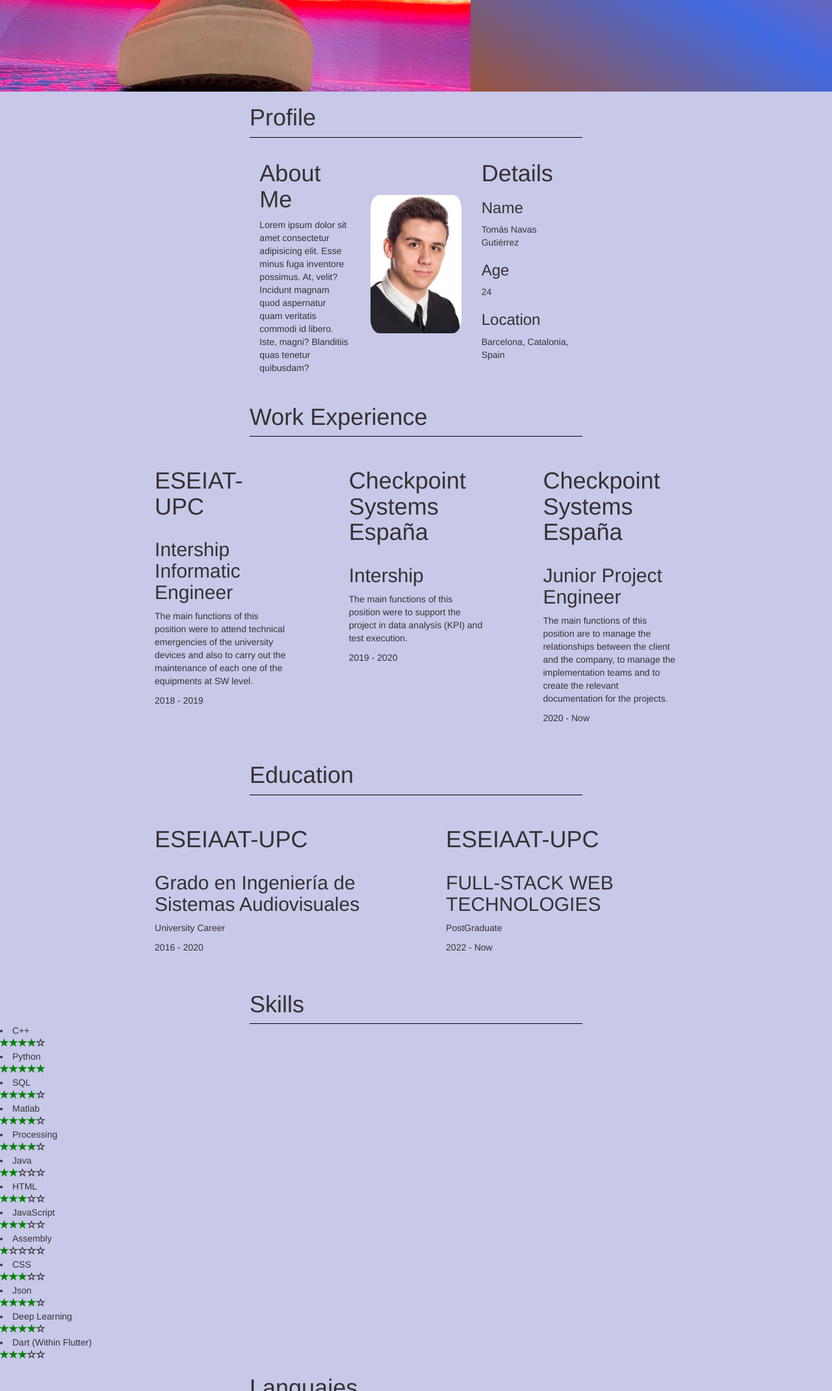
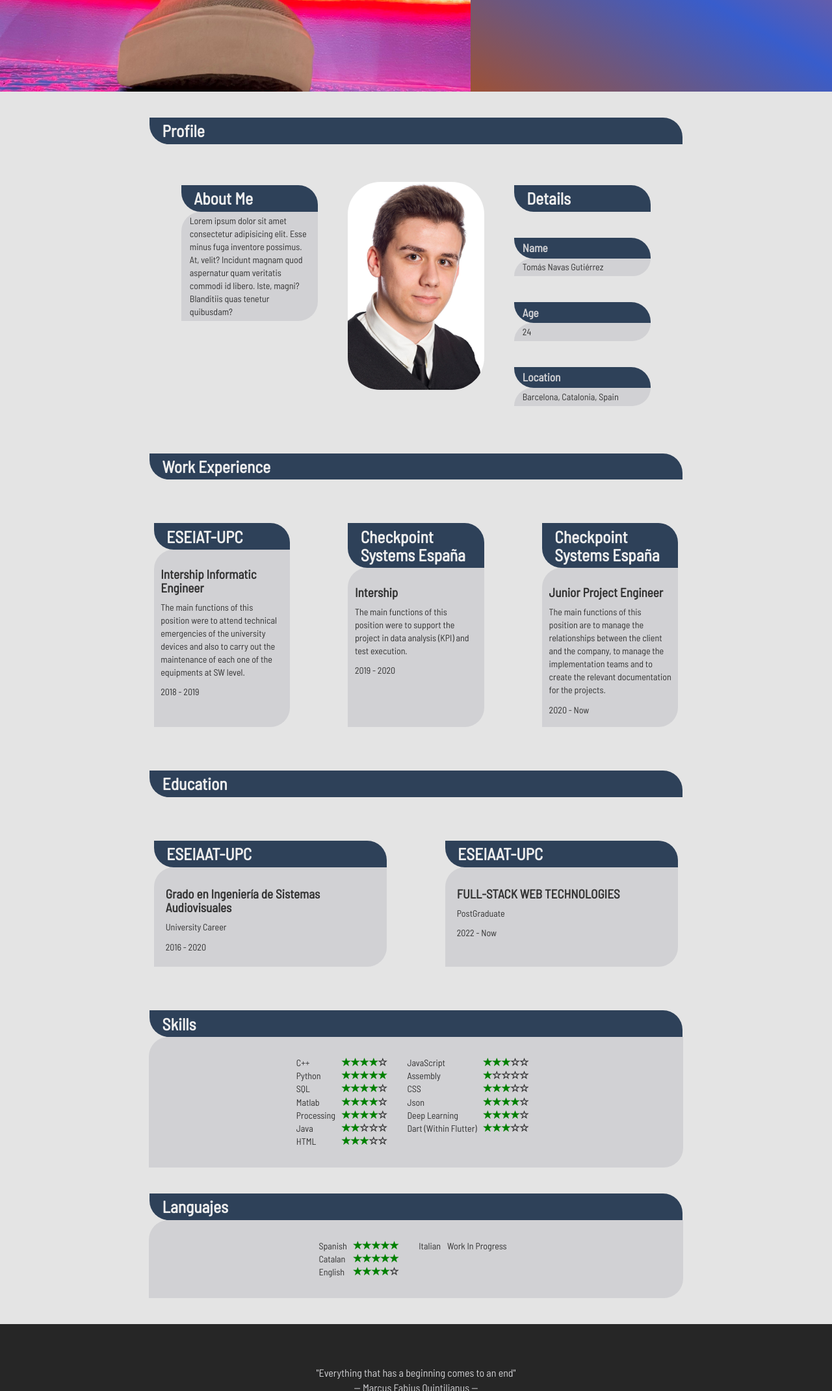
Before and after one commit to Zhomas06/Web-page, a plain HTML site: page index.html in a window 1280 px wide. Shown: the part 659-2800 px from the top of the page at 65% size. Drawn offline with nearby package versions, Linux system fonts and the light colour scheme.

Commit message:
I implemented the main stiles to the page. Still pending few topics.

```diff
--- a/custom_index.css
+++ b/custom_index.css
@@ -1,8 +1,42 @@
 body {
   margin: 0px;
   height: 100%;
-  background-color: rgb(200, 200, 233);
+
+  --color_1: #2e4159;
+  --color_2: #d1d1d4;
+  --color_3: #e4e4e4;
+  --color_4: #eeeeee;
+
+
+  background-color: var(--color_3);
+  font-family: 'Barlow Semi Condensed';
 }
+
+h1 {
+  color: var(--color_4);
+  font-size: 2vw;
+  font-weight: bold;
+  padding: 0.5vw 0.5vw 0.5vw 1.5vw;
+  border-radius: 0px 30px;
+  background-color: var(--color_1);
+  margin: 5vh 0 0 0;
+}
+
+h2 {
+  font-size: 1.5vw;
+  font-weight: bold;
+}
+h3 {
+  margin: 5vh 0 0 0;
+
+  font-size: 1.35vw;
+  font-weight: bold;
+}
+
+p {
+  font-size: 1.1vw;
+}
+
 #cabezera {
   position: fixed;
 
@@ -10,8 +44,23 @@ body {
   width: 100%;
   display: flex;
   align-items: center;
-  justify-content: center;
-  background-color: rgb(200, 200, 200);
+
+  justify-content: start;
+  background-color: var(--color_1);
+  color: var(--color_2);
+}
+
+header div div {
+  display: flex;
+  margin: 0vw 1vw;
+}
+header div div div {
+  align-items: center;
+  margin: 0% 0.5vw;
+}
+#loader {
+  justify-content: end;
+  flex: 1;
 }
 
 #marco {
@@ -21,9 +70,9 @@ body {
   align-items: center;
   background: linear-gradient(
     30deg,
-    crimson,
-    sienna,
-    royalblue,
+    rgb(197, 15, 52),
+    rgb(167, 80, 40),
+    rgb(56, 93, 204),
     indianred,
     purple
   );
@@ -53,7 +102,7 @@ body {
 
 .little_tittle {
   display: flex;
-  padding: 0% 30%;
+  padding: 0% 18%;
   flex-direction: column;
 }
 .little_tittle div {
@@ -67,17 +116,35 @@ body {
   display: flex;
   flex-direction: row;
   justify-content: space-between;
-  margin: 0vw 30vw;
+  margin: 0vw 20vw;
 }
 #about_me div {
   padding: 3% 3%;
   flex: 1;
+  width: 25vw;
+}
+
+#about_me p {
+  background-color: var(--color_2);
+  padding: 0.3vw 1vw;
+  border-radius: 30px 0px;
+}
+#about_me h3 {
+  background-color: var(--color_1);
+  color:var(--color_2);
+  padding: 0.5vw 1vw;
+  border-radius: 0px 30px;
+}
+#presentation {
+  background-color: var(--color_2);
+  padding: 2vw 1vw;
+  border-radius: 30px 0px;
+
 }
 #foto_formal img {
   width: 100%;
-
   overflow: hidden;
-  border-radius: 10%;
+  border-radius: 50px;
 }
 
 #foto_formal {
@@ -97,12 +164,73 @@ body {
   display: flex;
   flex: 1;
   flex-direction: column;
-  margin: 0.1vw;
-  border-radius: 10%;
-  border: 0.1rem;
-  border-color: black;
+
 
 }
-.glyphicon.glyphicon-star{
-  color:green;
+.sumary div div {
+  background-color: var(--color_2);
+  border-radius: 30px 0px;
+
 }
+
+.glyphicon.glyphicon-star {
+  color: green;
+}
+
+.sumary_stars {
+  display: flex;
+  flex-direction: row;
+  justify-content: center;
+  padding: 3rem 3rem;
+  background-color: var(--color_2);
+  border-radius: 30px 0px;
+  margin: 0vw 17.9vw;
+}
+.sumary_stars div {
+  margin: 0rem 1rem;
+  font-size: 1.1vw;
+
+}
+.sumary_stars li {
+  display: flex;
+  justify-content: space-between;
+}
+
+.mesagge {
+  visibility: hidden;
+  width: 140px;
+  background-color: #555;
+  color: #fff;
+  text-align: center;
+  border-radius: 6px;
+  padding: 5px;
+  position: absolute;
+  z-index: 1;
+  bottom: 150%;
+  left: 50%;
+  margin-left: -75px;
+  opacity: 0;
+  transition: opacity 0.3s;
+}
+.non_mesagge {
+  display: block;
+}
+#mail:hover {
+  cursor: pointer;
+  visibility: visible;
+}
+
+#The_end{
+  margin-top: 5vh;
+  height: 20vh;
+  padding-top: 8vh;
+  font-size: 2vh;
+
+  display: flex;
+  align-content: center;
+  justify-content: center;
+  text-align: center;
+  background-color: #262626;
+  color: var(--color_2);
+
+}
--- a/index.html
+++ b/index.html
@@ -4,6 +4,15 @@
     <meta charset="UTF-8" />
     <meta http-equiv="X-UA-Compatible" content="IE=edge" />
     <meta name="viewport" content="width=device-width, initial-scale=1.0" />
+    <link href='https://fonts.googleapis.com/css?family=Barlow Semi Condensed' rel='stylesheet'>
+    <link
+      href="https://fonts.googleapis.com/icon?family=Material+Icons"
+      rel="stylesheet"
+    />
+    <link
+      rel="stylesheet"
+      href="https://cdnjs.cloudflare.com/ajax/libs/font-awesome/4.7.0/css/font-awesome.min.css"
+    />
     <link
       rel="stylesheet"
       href="https://maxcdn.bootstrapcdn.com/bootstrap/3.4.0/css/bootstrap.min.css"
@@ -11,9 +20,28 @@
     <link rel="stylesheet" href="custom_index.css" />
     <title>Tomás Navas CV</title>
   </head>
-  <header><div id="cabezera">Navigator</div></header>
+  <header>
+    <div id="cabezera">
+      <div id="linkedin">
+        <i class="fa fa-linkedin-square">
+          <a
+            href="https://www.linkedin.com/in/tom%C3%A1s-navas-guti%C3%A9rrez-813012179/"
+            >Tomás Navas Gutiérrez</a
+          >
+        </i>
+      </div>
+      <div id="mail">
+        <i class="material-icons">mail</i>
+        <div>tomasnavasgutierrez@gmail.com</div>
+        <span class="mesagge" id="copy_mesage">Copied to clipboard</span>
+      </div>
+
+      <div id="loader">Test</div>
+    </div>
+  </header>
 
   <body>
+
     <div id="marco">
       <div id="foto_perfil"><img src="Data/Image_Perfil.jpg" /></div>
 
@@ -28,13 +56,12 @@
 
     <div class="little_tittle">
       <h1>Profile</h1>
-      <div></div>
     </div>
 
     <div id="about_me">
       <div>
         <h1>About Me</h1>
-        <p>
+        <p id="presentation">
           Lorem ipsum dolor sit amet consectetur adipisicing elit. Esse minus
           fuga inventore possimus. At, velit? Incidunt magnam quod aspernatur
           quam veritatis commodi id libero. Iste, magni? Blanditiis quas tenetur
@@ -55,28 +82,28 @@
 
     <div class="little_tittle">
       <h1>Work Experience</h1>
-      <div></div>
     </div>
     <div class="sumary" id="Work_E"></div>
 
     <div class="little_tittle">
       <h1>Education</h1>
-      <div></div>
     </div>
 
     <div class="sumary" id="Study"></div>
 
     <div class="little_tittle">
       <h1>Skills</h1>
-      <div></div>
     </div>
     <div class="sumary_stars" id="Skills"></div>
 
     <div class="little_tittle">
       <h1>Languajes</h1>
-      <div></div>
     </div>
     <div class="sumary_stars" id="Languaje"></div>
+
+    <div id = "The_end">"Everything that has a beginning comes to an end"<br /> -- Marcus Fabius Quintilianus --</div>
+
   </body>
+
   <script src="toolkit.js"></script>
 </html>
--- a/toolkit.js
+++ b/toolkit.js
@@ -1,16 +1,8 @@
-/* Always with the  */
+/* Always with the well known debugers... The console.logs */
 console.log("The Utils are being charged")
 let Hoy = new Date().getFullYear()
 document.getElementById("my_age").innerText= Hoy-1998
-/* Idea
-I want to do a script that read a Json an create one div for each entry. contains the information of each caree, work etc..
-Steps...
-Create a template json. [Done]
-Read a json with the js. [Done]
-Check the inner that creates HTML. [Done]
-See the results [Done]
-Apply the css
-*/
+/* Creating the objects to show the experience and study*/
 let list_doc = ["Work_E.json","Study.json"]
 for (let i = 0; i < list_doc.length; i++) {
 
@@ -40,23 +32,22 @@ for (let i = 0; i < list_doc.length; i++) {
 
                 let element = document.getElementById(list_doc[i].split(".")[0])
                 let div = document.createElement('div');
+                let div_aux = document.createElement('div');
 
                 Text_Replicator(div,'h1', response_2[o]["Name Company"])
-                Text_Replicator(div,'h2', response_2[o]["Name Detailed"])
-                Text_Replicator(div,'p', response_2[o]["Description"])
-                Text_Replicator(div,'p', response_2[o]["Start Day"] +" - "+ response_2[o]["End Dat"])
-
+                Text_Replicator(div_aux,'h2', response_2[o]["Name Detailed"])
+                Text_Replicator(div_aux,'p', response_2[o]["Description"])
+                Text_Replicator(div_aux,'p', response_2[o]["Start Day"] +" - "+ response_2[o]["End Dat"])
+                div.appendChild(div_aux);
                 /**Adding all to the initial document */
                 element.appendChild(div);
             }
             }
     );
 }
-
 let list_doc_stars = ["Skills.json","Languaje.json"]
 
-//<p>Print icon: <span class="glyphicon glyphicon-star-empty"></span></p>
-//<p>Print icon: <span class="glyphicon glyphicon-star"></span></p>
+//Creating the Stars menu to define the
 for (let i = 0; i < list_doc.length; i++) {
 
     fetch('/Data/Json/'+list_doc_stars[i]).then(response => {return response.json()}).then(
@@ -112,14 +103,21 @@ for (let i = 0; i < list_doc.length; i++) {
                     Text_Replicator_Stars(div_2,'li', response_2[o]["Name"],response_2[o]["Level"]);
                 }
 
-
-
                 /**Adding all to the initial document */
               element.appendChild(div_1);
               element.appendChild(div_2);
             }
-
-
-
         }
     )};
+
+//Auto save
+
+function Copynator() {
+
+    navigator.clipboard.writeText("tomasnavasgutierrez@gmail.com");
+    var mesage = document.getElementById("copy_mesage");
+    mesage.classList="non_mesagge";
+  }
+
+  const mail = document.getElementById("mail");
+  mail.addEventListener("click", Copynator)
```
Also changed, not shown: 1 other file.
